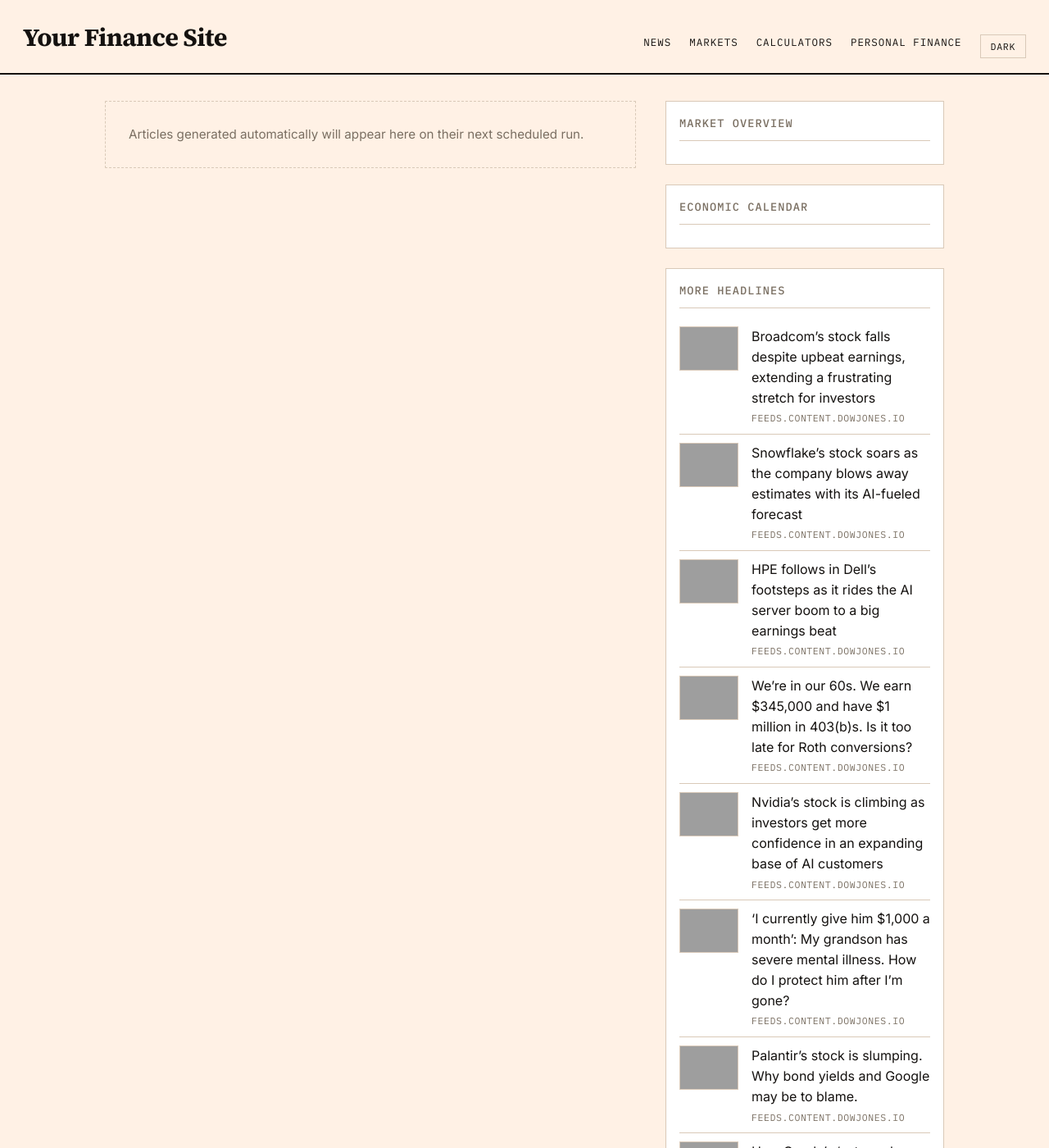
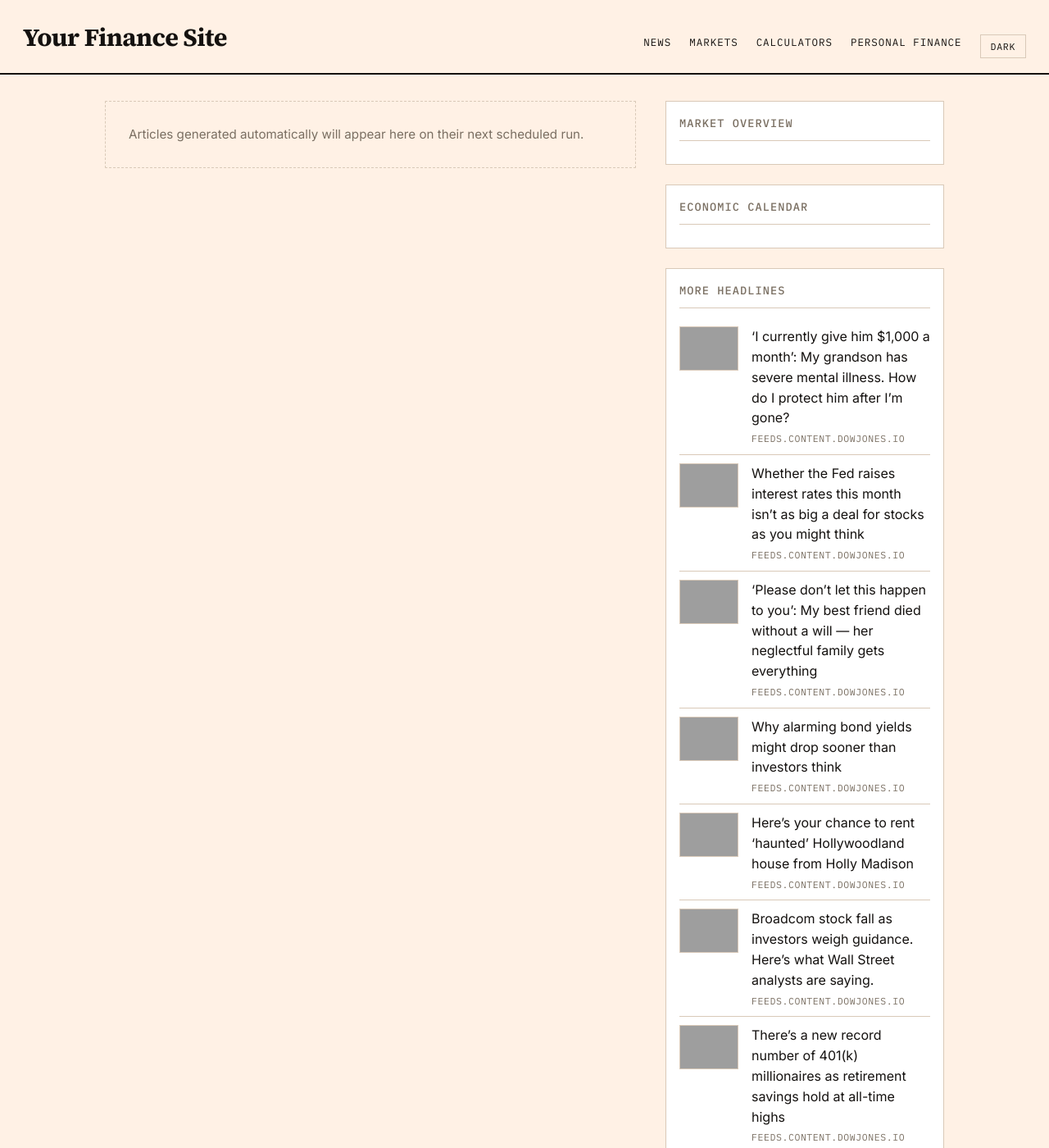
Before and after one commit to GlobTechCo/globtechco.github.io, a Jekyll site: the page built from index.html, in a window 1280 px wide and 1400 px high, cut to the strip 0-1400 px from the top of the window. Shown: the whole strip at 82% size. Built offline with Jekyll 4.4.1, drawn with Linux system fonts in a browser that asks for light colours; a script that is not in the unit is left out; the list of posts is cut into pages by our own code; some of the changed text lies outside the part shown; grey boxes are pictures that could not be loaded.

Commit message:
Auto-content update 2026-09-03

```diff
--- a/_data/aggregator.yml
+++ b/_data/aggregator.yml
@@ -1,3 +1,38 @@
+- title: "\u2018I currently give him $1,000 a month\u2019: My grandson has severe mental illness. How do I protect him after I\u2019m gone?"
+  link: "https://www.marketwatch.com/story/im-desperately-trying-to-plan-ahead-im-leaving-everything-to-my-grandson-who-has-severe-mental-illness-how-can-i-protect-him-d8df2646?mod=mw_rss_topstories"
+  source: "feeds.content.dowjones.io"
+  pubdate: "Thu, 03 Sep 2026 10:15:00 GMT"
+  image: "https://images.mktw.net/im-87943806"
+- title: "Whether the Fed raises interest rates this month isn\u2019t as big a deal for stocks as you might think"
+  link: "https://www.marketwatch.com/story/whether-the-fed-raises-interest-rates-this-month-isnt-as-big-a-deal-for-stocks-as-you-might-think-6464b88d?mod=mw_rss_topstories"
+  source: "feeds.content.dowjones.io"
+  pubdate: "Thu, 03 Sep 2026 09:59:00 GMT"
+  image: "https://images.mktw.net/im-93749089"
+- title: "\u2018Please don\u2019t let this happen to you\u2019: My best friend died without a will \u2014 her neglectful family gets everything"
+  link: "https://www.marketwatch.com/story/please-dont-let-this-happen-to-you-my-best-friend-died-without-a-will-her-neglectful-family-gets-everything-a4e6753e?mod=mw_rss_topstories"
+  source: "feeds.content.dowjones.io"
+  pubdate: "Thu, 03 Sep 2026 09:15:00 GMT"
+  image: "https://images.mktw.net/im-09471814"
+- title: "Why alarming bond yields might drop sooner than investors think"
+  link: "https://www.marketwatch.com/story/why-alarming-bond-yields-might-drop-sooner-than-investors-think-675d908b?mod=mw_rss_topstories"
+  source: "feeds.content.dowjones.io"
+  pubdate: "Thu, 03 Sep 2026 09:13:00 GMT"
+  image: "https://images.mktw.net/im-30840599"
+- title: "Here\u2019s your chance to rent \u2018haunted\u2019 Hollywoodland house from Holly Madison"
+  link: "https://www.marketwatch.com/story/heres-your-chance-to-rent-haunted-hollywoodland-house-from-holly-madison-1b92be34?mod=mw_rss_topstories"
+  source: "feeds.content.dowjones.io"
+  pubdate: "Thu, 03 Sep 2026 09:02:00 GMT"
+  image: "https://images.mktw.net/im-34623072"
+- title: "Broadcom stock fall as investors weigh guidance. Here\u2019s what Wall Street analysts are saying."
+  link: "https://www.marketwatch.com/story/broadcom-stock-fall-as-investors-weigh-guidance-heres-what-wall-street-analysts-are-saying-9048c0e6?mod=mw_rss_topstories"
+  source: "feeds.content.dowjones.io"
+  pubdate: "Thu, 03 Sep 2026 09:00:00 GMT"
+  image: "https://images.mktw.net/im-63990339"
+- title: "There\u2019s a new record number of 401(k) millionaires as retirement savings hold at all-time highs"
+  link: "https://www.marketwatch.com/story/theres-a-new-record-number-of-401-k-millionaires-as-retirement-savings-hold-at-all-time-highs-94f2c520?mod=mw_rss_topstories"
+  source: "feeds.content.dowjones.io"
+  pubdate: "Thu, 03 Sep 2026 04:01:00 GMT"
+  image: "https://images.mktw.net/im-91155215"
 - title: "Broadcom\u2019s stock falls despite upbeat earnings, extending a frustrating stretch for investors"
   link: "https://www.marketwatch.com/story/broadcoms-stock-falls-despite-upbeat-earnings-extending-a-frustrating-stretch-for-investors-81de3f53?mod=mw_rss_topstories"
   source: "feeds.content.dowjones.io"
@@ -13,38 +48,3 @@
   source: "feeds.content.dowjones.io"
   pubdate: "Thu, 03 Sep 2026 00:22:00 GMT"
   image: "https://images.mktw.net/im-28454983"
-- title: "We\u2019re in our 60s. We earn $345,000 and have $1 million in 403(b)s. Is it too late for Roth conversions?"
-  link: "https://www.marketwatch.com/story/were-in-our-60s-my-wife-and-i-have-345-000-in-annual-pensions-and-1-million-in-403-b-s-is-it-too-late-for-roth-conversions-5df35d42?mod=mw_rss_topstories"
-  source: "feeds.content.dowjones.io"
-  pubdate: "Wed, 02 Sep 2026 21:45:00 GMT"
-  image: "https://images.mktw.net/im-73906186"
-- title: "Nvidia\u2019s stock is climbing as investors get more confidence in an expanding base of AI customers"
-  link: "https://www.marketwatch.com/story/nvidias-stock-is-climbing-as-investors-get-more-confidence-in-an-expanding-base-of-ai-customers-a6e297f1?mod=mw_rss_topstories"
-  source: "feeds.content.dowjones.io"
-  pubdate: "Wed, 02 Sep 2026 21:38:00 GMT"
-  image: "https://images.mktw.net/im-21407809"
-- title: "\u2018I currently give him $1,000 a month\u2019: My grandson has severe mental illness. How do I protect him after I\u2019m gone?"
-  link: "https://www.marketwatch.com/story/im-desperately-trying-to-plan-ahead-im-leaving-everything-to-my-grandson-who-has-severe-mental-illness-how-can-i-protect-him-d8df2646?mod=mw_rss_topstories"
-  source: "feeds.content.dowjones.io"
-  pubdate: "Wed, 02 Sep 2026 21:31:00 GMT"
-  image: "https://images.mktw.net/im-87943806"
-- title: "Palantir\u2019s stock is slumping. Why bond yields and Google may be to blame."
-  link: "https://www.marketwatch.com/story/why-palantirs-stock-is-suffering-its-worst-slump-since-february-7fb3b289?mod=mw_rss_topstories"
-  source: "feeds.content.dowjones.io"
-  pubdate: "Wed, 02 Sep 2026 21:12:00 GMT"
-  image: "https://images.mktw.net/im-45311862"
-- title: "How Oracle\u2019s \u2018extremely controversial\u2019 stock could more than double from here"
-  link: "https://www.marketwatch.com/story/how-oracles-extremely-controversial-stock-could-more-than-double-from-here-7bb20331?mod=mw_rss_topstories"
-  source: "feeds.content.dowjones.io"
-  pubdate: "Wed, 02 Sep 2026 21:11:00 GMT"
-  image: "https://images.mktw.net/im-39641001"
-- title: "How GoPro went from viral camera sensation to a victim of smartphone ubiquity"
-  link: "https://www.marketwatch.com/story/how-gopro-went-from-viral-camera-sensation-to-a-victim-of-smartphone-ubiquity-ad704150?mod=mw_rss_topstories"
-  source: "feeds.content.dowjones.io"
-  pubdate: "Wed, 02 Sep 2026 20:57:00 GMT"
-  image: "https://images.mktw.net/im-622484"
-- title: "SpaceX\u2019s big AI advantage is why this analyst thinks the stock could double"
-  link: "https://www.marketwatch.com/story/spacexs-big-ai-advantage-is-why-this-analyst-thinks-the-stock-could-double-6efcdd91?mod=mw_rss_topstories"
-  source: "feeds.content.dowjones.io"
-  pubdate: "Wed, 02 Sep 2026 19:45:00 GMT"
-  image: "https://images.mktw.net/im-80723995"
```
